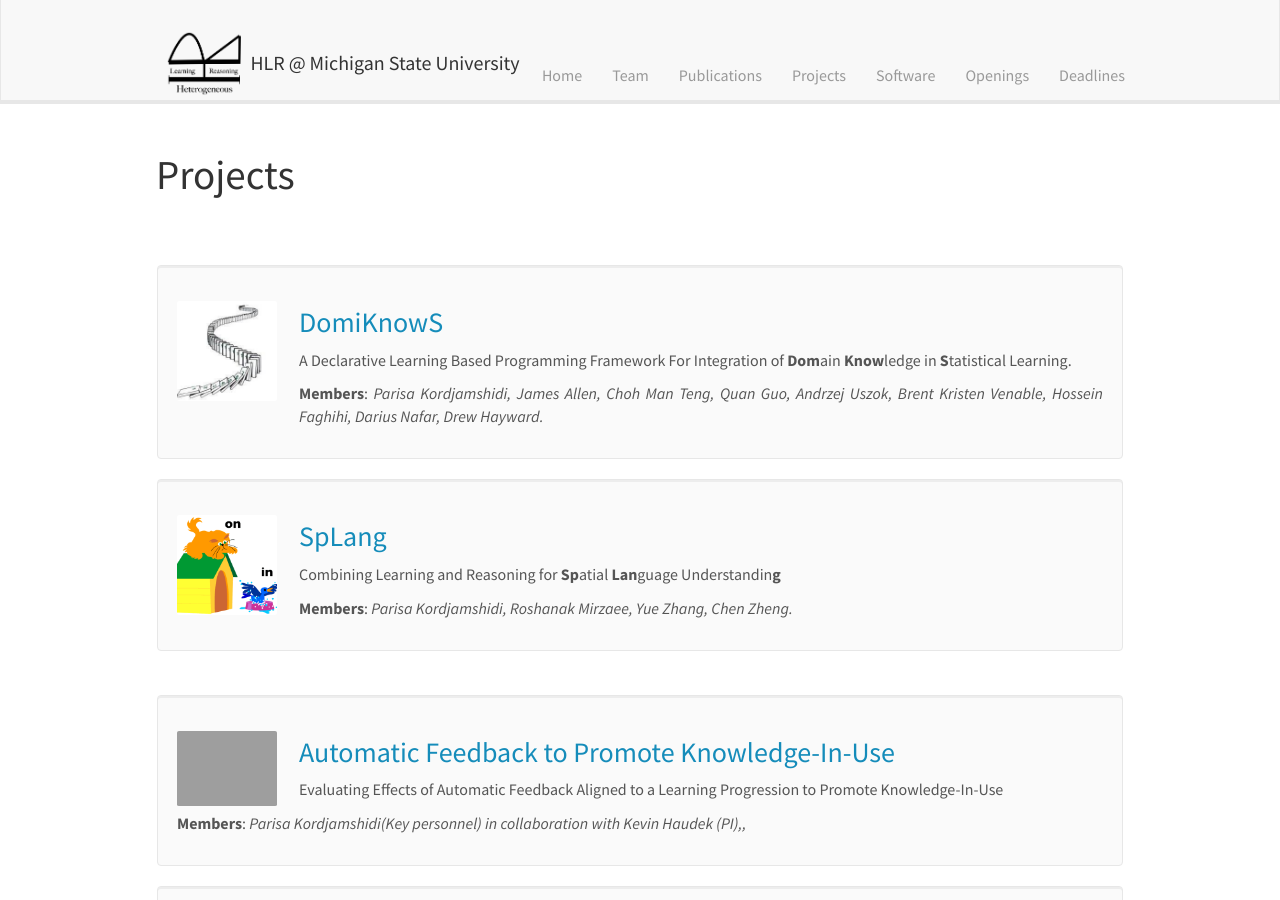
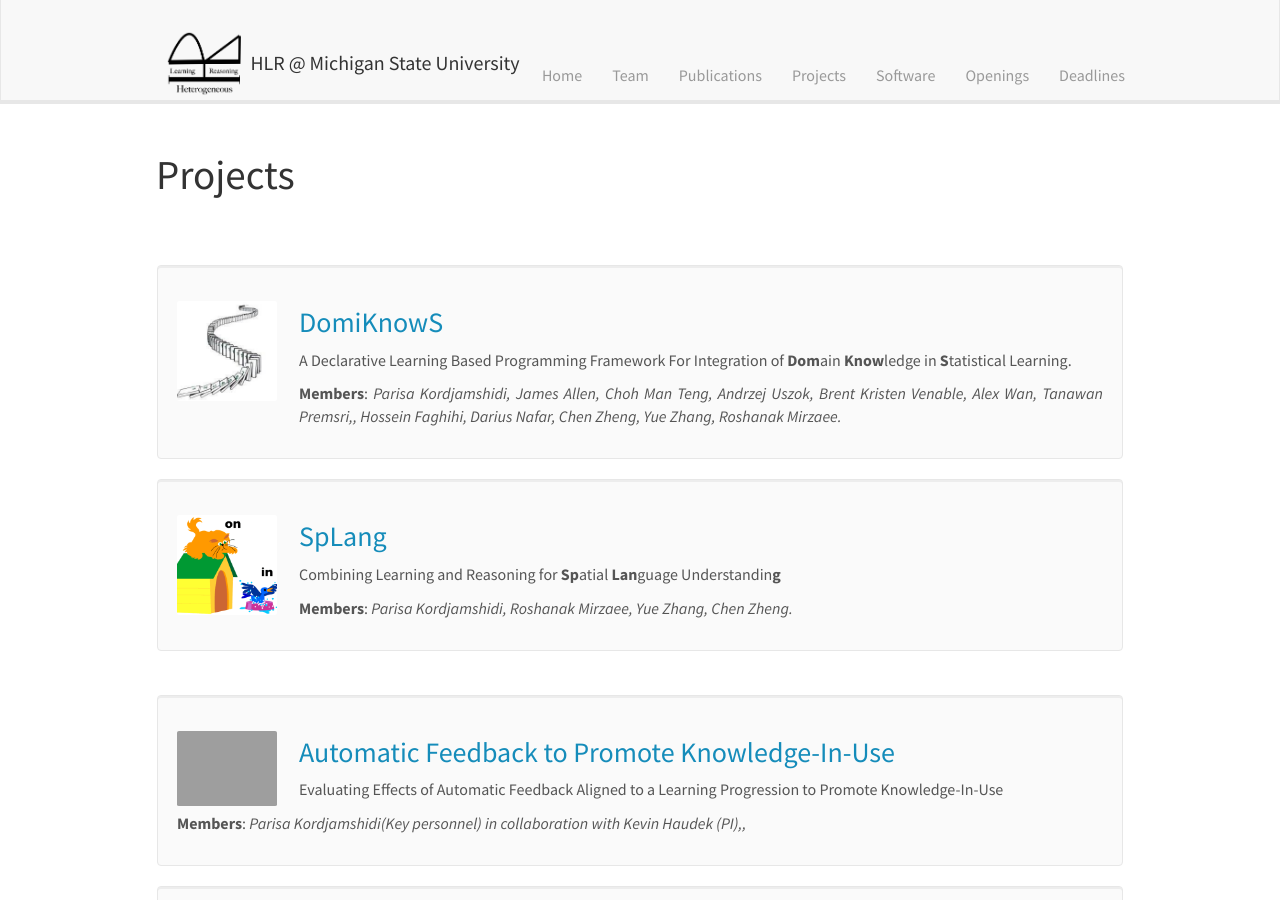
Before and after one commit to HLR/HLR.github.io, a Jekyll site: the page built from _pages/projects.md, in a window 1280 px wide and 900 px high. Built offline with Jekyll 4.4.1, drawn with Linux system fonts in a browser that asks for light colours; nearby versions of some CDN libraries.

Commit message:
Update projects.yml

```diff
--- a/_data/projects.yml
+++ b/_data/projects.yml
@@ -6,8 +6,8 @@
   logo: DomiKnows.jpg
   description: A Declarative Learning Based Programming Framework For Integration of <strong>Dom</strong>ain <strong>Know</strong>ledge in <strong>S</strong>tatistical Learning.
   info: We seek for abstractions that facilitate writing programs that can learn from data. We are interested in languages that can help in integration of learning and reasoning formalisms and the formulation of declarative and procedural domain knowledge for learners.
-  members: Parisa Kordjamshidi, James Allen, Choh Man Teng, Quan Guo, Andrzej Uszok, Brent Kristen Venable
-  graduate_students: Hossein Faghihi, Darius Nafar, Drew Hayward.
+  members: Parisa Kordjamshidi, James Allen, Choh Man Teng, Andrzej Uszok, Brent Kristen Venable, Alex Wan, Tanawan Premsri,
+  graduate_students: Hossein Faghihi, Darius Nafar, Chen Zheng, Yue Zhang, Roshanak Mirzaee.
   funding_resource: Office of Naval Research (ONR).
   image: domiknows.png
   webpage: https://domiknows.github.io
```
